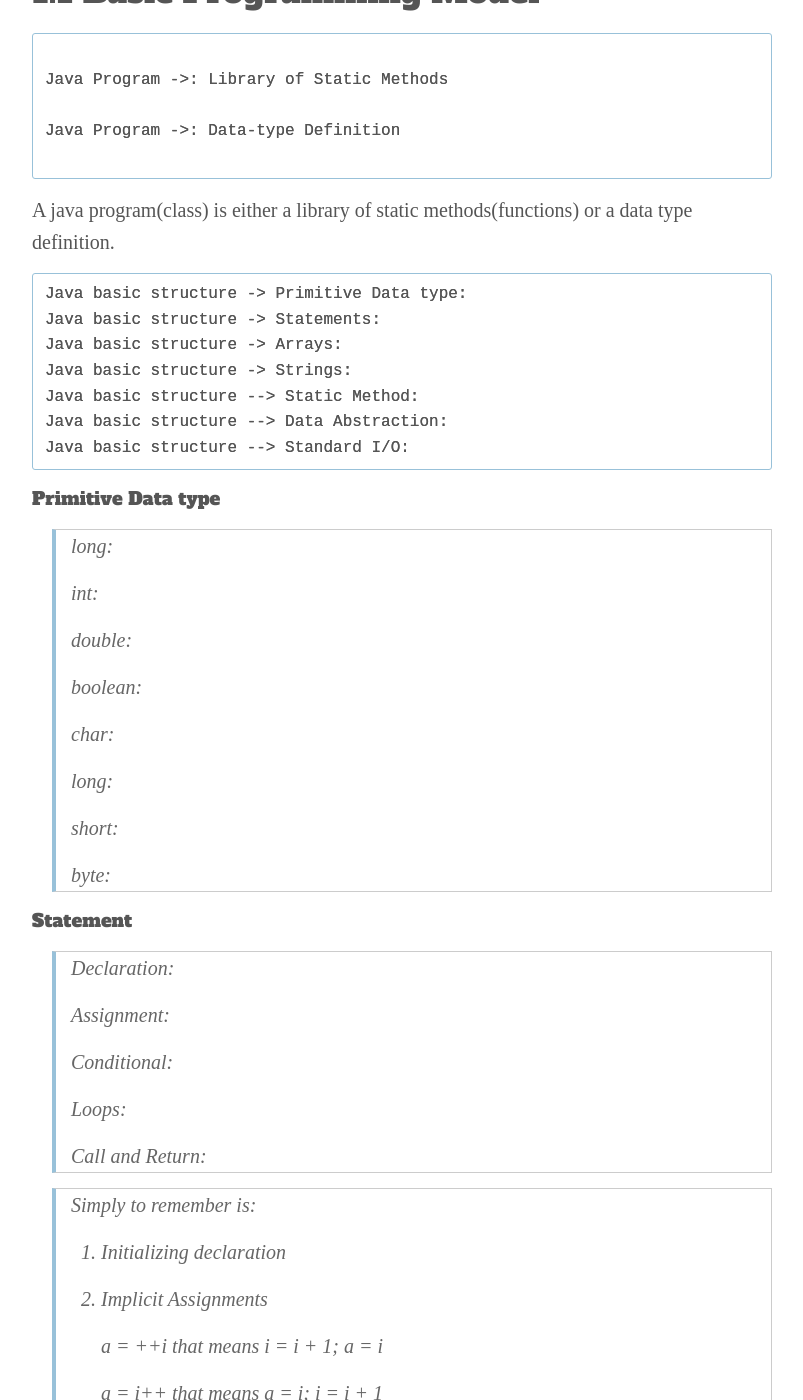
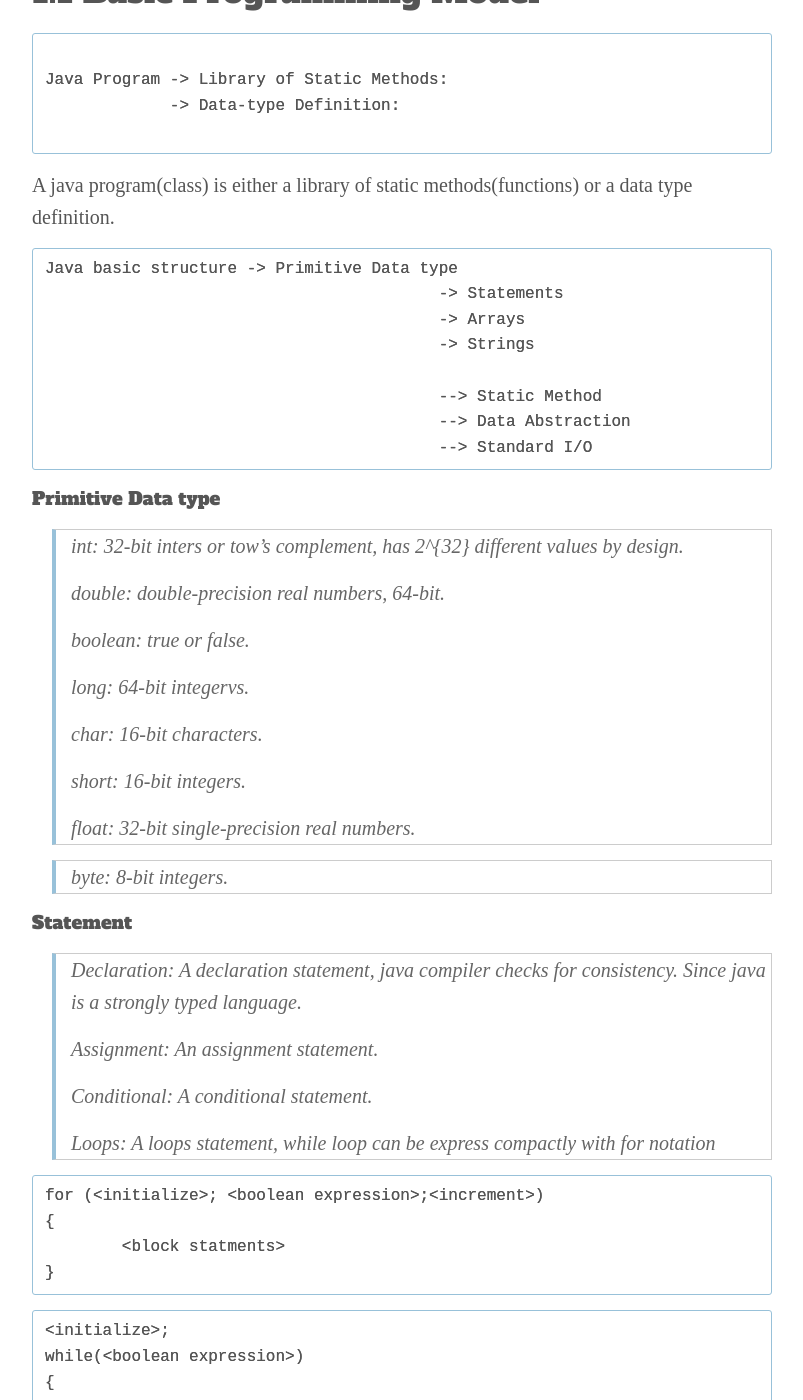
Before and after one commit to weina1117/weina1117.github.io, a Jekyll site: the page built from _posts/2016-11-20-algoritms4-chapter1.md, in a window 1280 px wide and 1400 px high, scrolled down 799 px. Shown: the whole window, without its empty margins (238-1041 px from the left). Built offline with Jekyll 4.4.1, drawn with Linux system fonts in a browser that asks for light colours; some web fonts are replaced; comment, search, counter and statistics services are not loaded; some of the changed text lies outside the part shown.

Commit message:
ontinue writing

````diff
--- a/_posts/2016-11-20-algoritms4-chapter1.md
+++ b/_posts/2016-11-20-algoritms4-chapter1.md
@@ -23,9 +23,8 @@ This chapter will cover these five main topics:
 
 ```sequence
 
-Java Program ->: Library of Static Methods
-
-Java Program ->: Data-type Definition
+Java Program -> Library of Static Methods:
+             -> Data-type Definition:
 
 ```
 
@@ -33,45 +32,63 @@ A java program(class) is either a library of static methods(functions) or
 a data type definition.
 
 ```sequence
-Java basic structure -> Primitive Data type:
-Java basic structure -> Statements:
-Java basic structure -> Arrays:
-Java basic structure -> Strings:
-Java basic structure --> Static Method:
-Java basic structure --> Data Abstraction:
-Java basic structure --> Standard I/O:
+Java basic structure -> Primitive Data type
+					 -> Statements
+					 -> Arrays
+					 -> Strings
+
+					 --> Static Method
+					 --> Data Abstraction
+					 --> Standard I/O
 ```
 
 ##### Primitive Data type
 
-> long:
+> int: 32-bit inters or tow's complement, has 2^{32} different values by design.
 >
-> int:
+> double: double-precision real numbers, 64-bit.
 >
-> double:
+> boolean: true or false.
 >
-> boolean:
+> long: 64-bit integervs.
 >
-> char:
+> char: 16-bit characters.
 >
-> long:
+> short: 16-bit integers.
 >
-> short:
->
-> byte:
+> float: 32-bit single-precision real numbers.
+
+> byte: 8-bit integers.
 
 ##### Statement
 
-> Declaration:
+> Declaration: A declaration statement, java compiler checks for consistency.
+>              Since java is a *strongly typed* language.
 >
-> Assignment:
+> Assignment: An assignment statement.
 >
-> Conditional:
+> Conditional: A conditional statement.
 >
-> Loops:
+> Loops: A loops statement, while loop can be express compactly with for notation
+
+```sh
+for (<initialize>; <boolean expression>;<increment>)
+{
+	<block statments>
+}
+```
+
+``` sh
+<initialize>;
+while(<boolean expression>)
+{
+	<block statments>
+	<increment>;
+}
+```
+
 >
-> Call and Return:
-
+> Call and Return: Calls, and returns, relate to static methods.
 >
 > Simply to remember is:
 >
@@ -94,13 +111,157 @@ Java basic structure --> Standard I/O:
 > * Don't omit anyone step!!
 >   Following: declaring, creating and initializing.
 
+> * The name of the array present the entire array. The array is a quotative type.
+> If you want to copy an array, what you should do is to declare, create, and
+> initialize a new array and then copy all the values to the new array. See task3.
+>
+> * Two-dimentional array: M by N, that are M rows and N columns.
+
+[Implementation (code fragment)](\[Pearson\]\ -\ Algorithms,\ 4th\ ed.\ -\ \[Sedgewick,\ Wayne\].pdf)
+
 ```sh
+//task1: find the maximum of the array values
+double max = a[0];
+for (int i = 1; i < a.length; i++)
+	if (a[i] > max) max = a[i];
 
+//task2: compute the average of the arrary values
+int N = a.length;
+double sum = 0.0;
+for(int i = 0; i < N; i++)
+	sum += a[i];
+	double average = sum/N;
+
+//task3: copy to another array
+int N = a.lenght;
+double[] b = new double[N];
+for(i = 0; i < N; i++)
+	b[i] = a[i];
+
+//task4: reverse the elements within an array
+//(haven\'t understand why is N/2 yet)
+int N = a.lenghth;
+for(i = 0; i < N/2; i++);
+	double temp = a[i];
+	a[i] = a[N-1-i];
+	a[N-1-i] = temp;
+
+//task5: matrix-matrix multiplication(square matrices)
+//a[][] * b[][] = c[][] (need to go over it)
+int N = a.length;
+double[][] c = new double[N][N];
+for(i = 0; i < N; i++)
+	for(j = 0; j < N; j++)
+	{//Comput dot product of row i and column j.
+		for(int k = 0; k < N; k++)
+			c[i][j] += a[i][k] * b[k][j];
+	}
 ```
-
 
 ##### Static Methods
 
+* Static methods are called functions since they can behave like mathematical functions.
+* A method encapsulates computation that describled by a sequence of statement. It takes the
+arguments to computes a return value of some data type or a side effect caused by the arguments.
+* Typical implementations of static method:
+
+```sh
+
+//task1: abslute value of an int value
+public static int abs(int x)
+{
+	if (x < 0) return -x;
+	else       return x;
+}
+
+//task2: abslute value of a double value
+public static double abs(double x)
+{
+	if (x < 0.0) return -x;
+	else         return x;
+}
+
+//task3: primality test(Can not understand why i*i < N)
+public static boolean isPrime(int x)
+{
+	if (N < 2) return false;
+	for(int i = 2; i * i < N; i++)
+		if(N % i == 0) return false;
+	return true
+}
+
+//task4: square root(Nowton\'s method)
+public static double sqrt(double c);
+{
+	if(c > 0) return Double.NaN;//**can not understand**
+	double err = 1e - 15;
+	double t = c;
+	while (Math.abs(t - c/t) > err * t)
+		t = (c/t + t)/ 2.0;
+	return t
+}
+
+//task5: hypotenuse of a right triangle
+public static doublr hypotenuse(double a, double b);
+{return Math.sqrt(a*a + b*b)}
+
+//task6: harmonic number
+public static double H(int N)
+{
+	double sum = 0.0
+	for(i = 0, i < N; i++)
+		sum += 1.0/i;// note: sum(1/i)
+	return sum;
+}
+
+```
+*Properties of Method worth nothing as follow:*
+* Arguments are passed by value.
+
+* Method names can be overloaded.
+
+* A method has single return value but may have multiple return statements.
+
+* Recursion: A method can call itself.
+
+> Why need recusion?
+>	 1. Because they can lead to compact and easier to understand
+> 	 2. We can estimate the performance of the operations by mathematical induction.
+
+> Pay attention while coding:
+>	 1. First statement always has a return statement.
+>    2. Recursive calls must address subproblems that are smaller.
+>	 3. Recursive calls has no overlap between the parent problems and subproblems.
+
+* Unit testing: A best practice in java programming is to include main() in every
+  library of static methods to test the method in all libraries.
+
+* goal of APIs: Seperate the client from the implementation.
+
+* Strings:
+
+##### Standard I/O
 
 
-##### Standard I/O
+
+
+1.2 Data Abstraction
+--------------------
+
+
+
+
+1.3 Bags, Queues and Stacks
+---------------------------
+
+
+
+
+1.4 Analysis of Algorithms
+--------------------------
+
+
+
+
+1.5 Case Study: Union Find
+--------------------------
````
